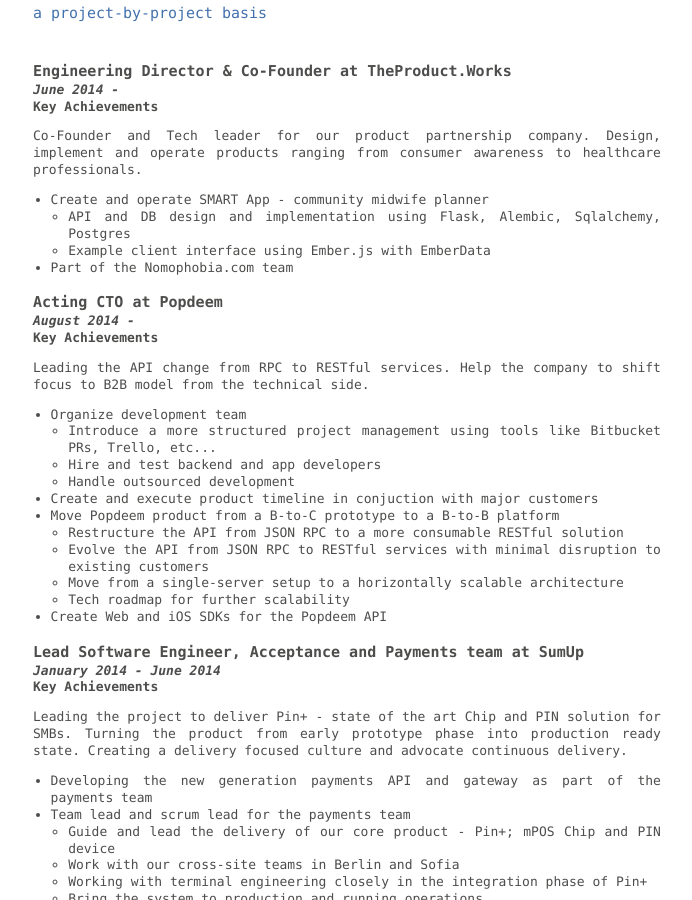
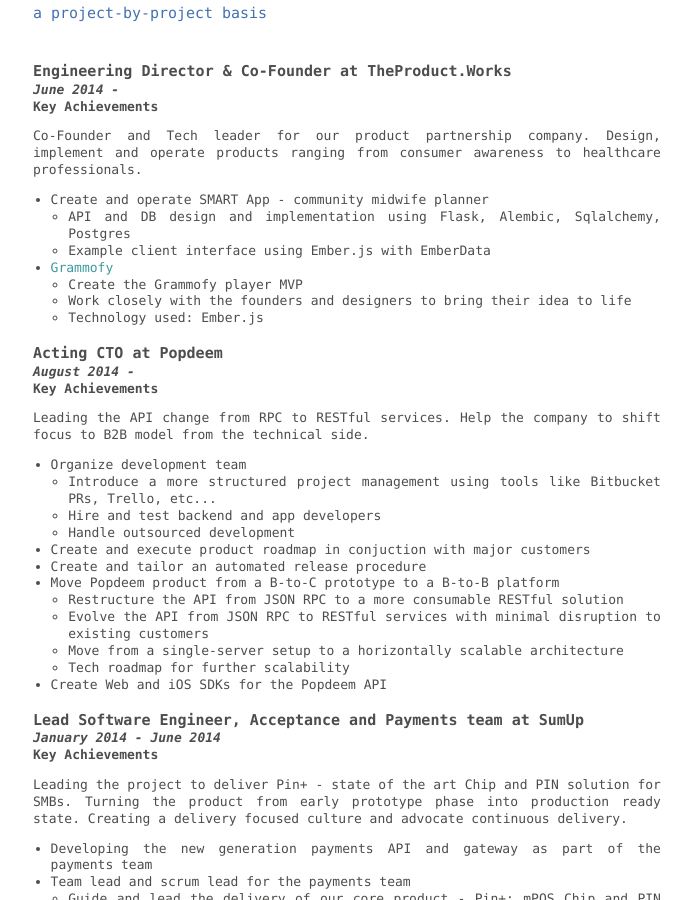
Before and after one commit to marjaimate/marjaimate.github.io, a Jekyll site: the page built from about.html, in a window 1280 px wide and 900 px high, scrolled down 304 px. Shown: the whole window, without its empty margins (293-985 px from the left). Built offline with Jekyll 4.4.1, drawn with Linux system fonts in a browser that asks for light colours; Markdown is read by kramdown in place of the engine named in the settings.

Commit message:
Update the CV with Popdeem and Grammofy

```diff
--- a/about.html
+++ b/about.html
@@ -30,7 +30,13 @@
           <li>Example client interface using Ember.js with EmberData</li>
         </ul>
       </li>
-      <li>Part of the Nomophobia.com team</li>
+      <li><a href="https://grammofy.com/player/" target="_blank">Grammofy</a>
+        <ul>
+          <li>Create the Grammofy player MVP</li>
+          <li>Work closely with the founders and designers to bring their idea to life</li>
+          <li>Technology used: Ember.js</li>
+        </ul>
+      </li>
     </ul>
     <br/>
     <h3>Acting CTO at Popdeem</h3>
@@ -47,7 +53,8 @@
           <li>Handle outsourced development</li>
         </ul>
       </li>
-      <li>Create and execute product timeline in conjuction with major customers</li>
+      <li>Create and execute product roadmap in conjuction with major customers</li>
+      <li>Create and tailor an automated release procedure</li>
       <li>Move Popdeem product from a B-to-C prototype to a B-to-B platform
         <ul>
           <li>Restructure the API from JSON RPC to a more consumable RESTful solution</li>
```
